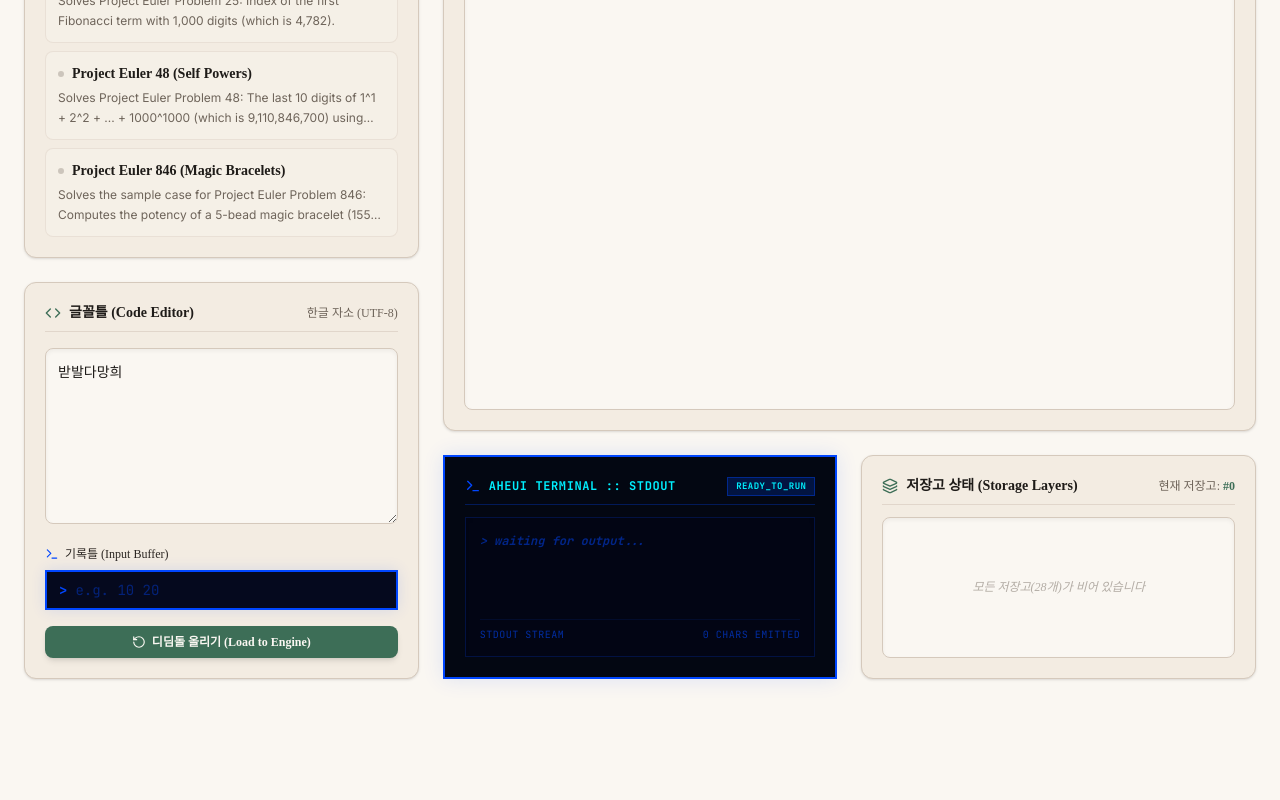
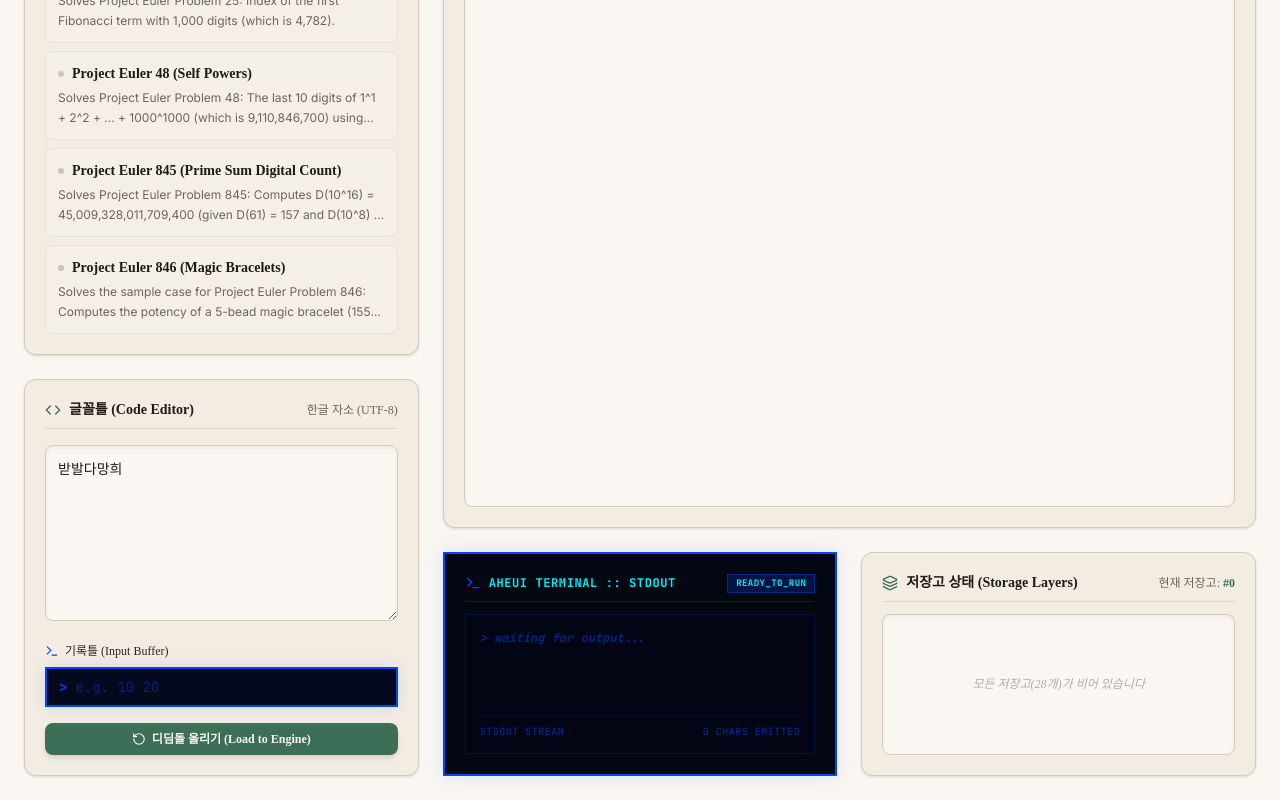
Before and after one commit to iannmiui-png/Aheuil-, a React (Vite) app: page / in a window 1280 px wide. Shown: the part 2543-3343 px from the top of the page. Before the commit the page ends 3246 px from the top, so only its background shows below. Built offline with nearby package versions, Linux system fonts and the light colour scheme.

Commit message:
add some project Euler problems

```diff
--- a/src/App.tsx
+++ b/src/App.tsx
@@ -174,6 +174,11 @@ const PRESETS = [
     name: "Project Euler 48 (Self Powers)",
     description: "Solves Project Euler Problem 48: The last 10 digits of 1^1 + 2^2 + ... + 1000^1000 (which is 9,110,846,700) using BigInt stack arithmetic.",
     code: "밞밞반반나다빠따따밞반다다밞반반나다빠따빠따밞반반나다따밞반반나다빠따따따밞밞따받다밞반반나다빠따따밦밞반반나다따밞반타다다밞반반나다빠따따다망희"
+  },
+  {
+    name: "Project Euler 845 (Prime Sum Digital Count)",
+    description: "Solves Project Euler Problem 845: Computes D(10^16) = 45,009,328,011,709,400 (given D(61) = 157 and D(10^8) = 403,539,364) for integers with prime digit sum.",
+    code: "밞반밞반따밞밞반따다받다망희"
   },
   {
     name: "Project Euler 846 (Magic Bracelets)",
```
